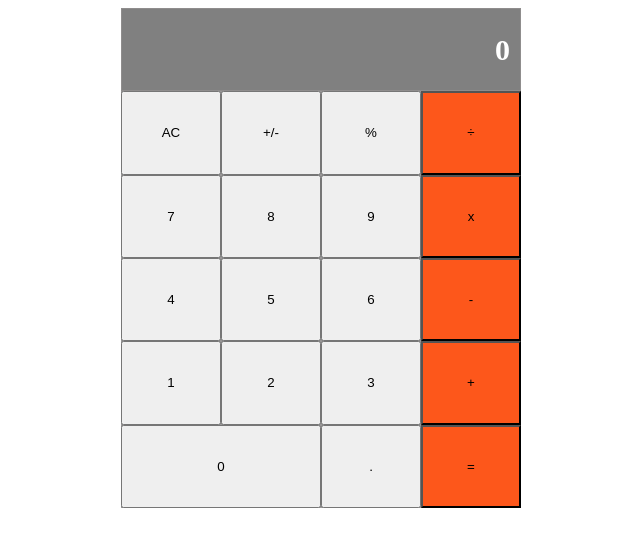
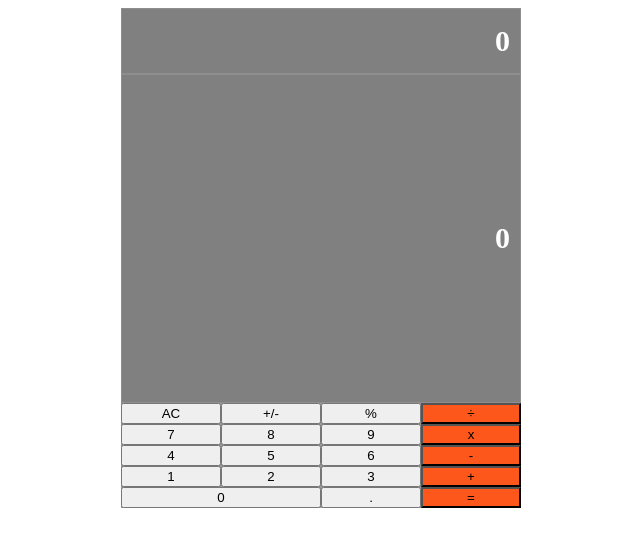
Before and after one commit to Mhdez221993/math_magicians, a React (Create React App) app: page / in a window 1280 px wide. Shown: the top 546 px of the page, without its empty margins (319-959 px from the left). Built offline with nearby package versions, Linux system fonts and the light colour scheme.

Commit message:
Add 2 screes 1 for curr value 2 for actual opeartion

```diff
--- a/src/components/Calculator.js
+++ b/src/components/Calculator.js
@@ -13,10 +13,14 @@ const Calculator = () => {
     setItem(calculate(state, event.target.value));
   };
 
+  const { next, total, operation } = state;
+  const currValues = [total, operation, next].filter(v => v).map(v => v.padStart(2, ' '));
+  const curr = next || total || '0';
   return (
     <div>
       <div className="Calculator">
-        <Screen value={state} />
+        <Screen value={currValues} />
+        <Screen value={curr} />
         <Buttons handleClick={handleClick} />
       </div>
     </div>
```
